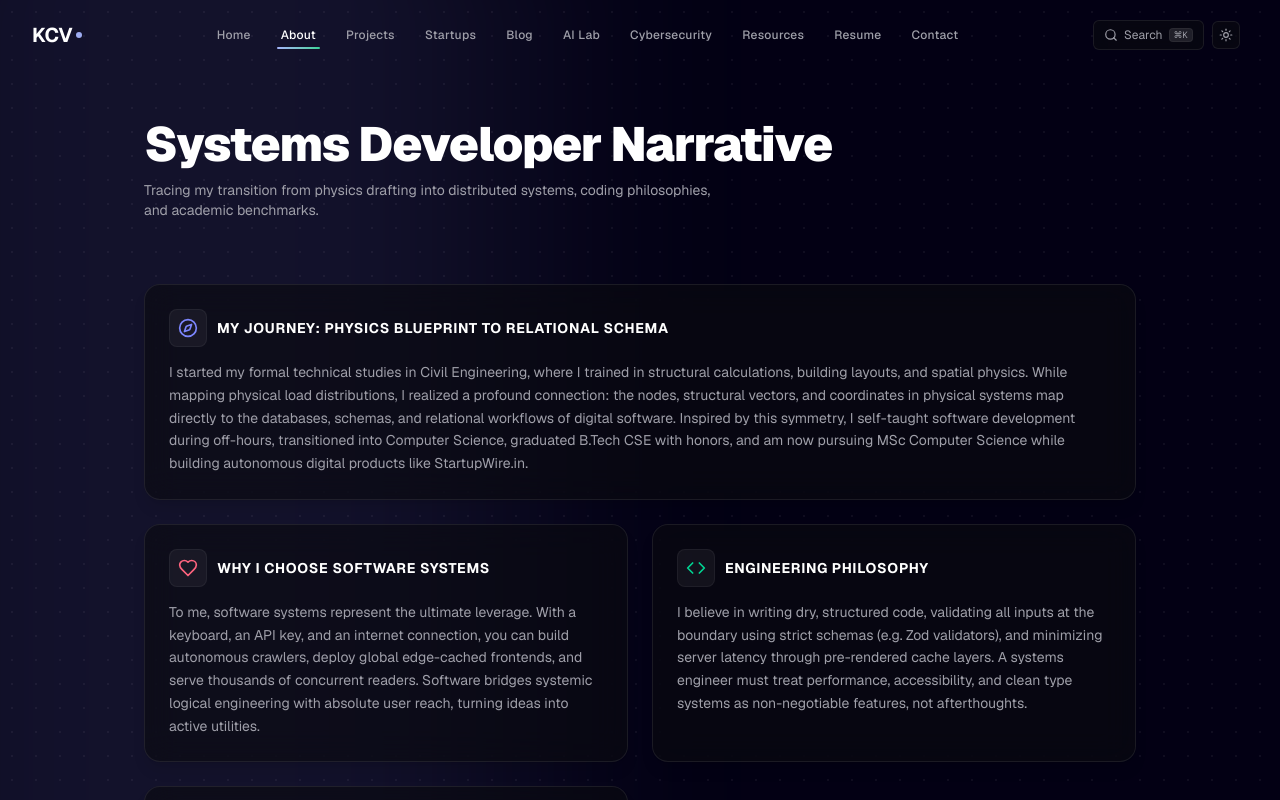
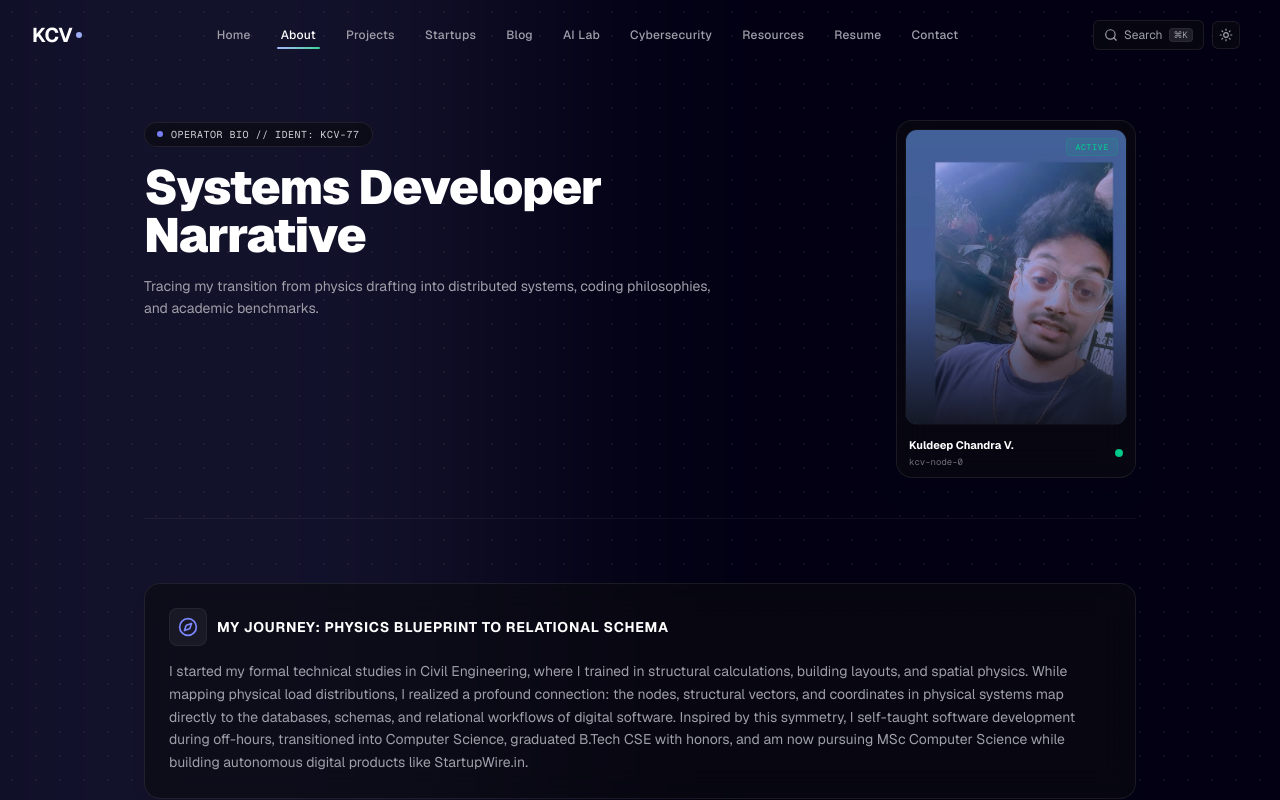
Before and after one commit to IamKady/kuldeepvishwakarma, a Next.js app: page /about in a window 1280 px wide. Shown: the top 800 px of the page. Built offline with nearby package versions, Linux system fonts and the light colour scheme.

Commit message:
feat: integrate operator profile photo on home and about pages

```diff
--- a/src/app/about/page.tsx
+++ b/src/app/about/page.tsx
@@ -87,14 +87,47 @@ export default function About() {
   return (
     <div className="max-w-5xl mx-auto px-4 space-y-16 py-6">
 
-      {/* Page Title */}
-      <div className="space-y-3 text-left">
-        <h1 className="text-3xl sm:text-5xl font-black text-white tracking-tight">
-          Systems Developer Narrative
-        </h1>
-        <p className="text-sm text-zinc-400 font-sans max-w-xl">
-          Tracing my transition from physics drafting into distributed systems, coding philosophies, and academic benchmarks.
-        </p>
+      {/* Page Title & Profile Badge */}
+      <div className="flex flex-col md:flex-row gap-8 items-start justify-between border-b border-white/5 pb-10">
+        <div className="space-y-4 text-left max-w-2xl flex-grow">
+          <div className="inline-flex items-center space-x-2 px-3 py-1 rounded-full border border-white/10 glass-panel bg-white/5">
+            <span className="w-1.5 h-1.5 rounded-full bg-indigo-400 animate-pulse" />
+            <span className="text-[10px] font-mono text-zinc-300 tracking-wider">
+              OPERATOR BIO // IDENT: KCV-77
+            </span>
+          </div>
+          <h1 className="text-3xl sm:text-5xl font-black text-white tracking-tight leading-none">
+            Systems Developer Narrative
+          </h1>
+          <p className="text-sm text-zinc-400 font-sans leading-relaxed max-w-xl">
+            Tracing my transition from physics drafting into distributed systems, coding philosophies, and academic benchmarks.
+          </p>
+        </div>
+
+        {/* Operator Badge Photo Card */}
+        <div className="w-full md:w-60 flex-shrink-0">
+          <div className="relative p-2 rounded-2xl glass-panel border-white/10 shadow-xl group overflow-hidden bg-white/[0.01]">
+            <div className="relative aspect-[3/4] rounded-xl overflow-hidden border border-white/5 bg-black/40">
+              <img
+                src="/kuldeep.jpg"
+                alt="Kuldeep Chandra Vishwakarma"
+                className="w-full h-full object-cover object-center scale-[1.02] transform hover:scale-[1.08] transition-transform duration-500"
+                style={{ objectPosition: 'center 20%' }}
+              />
+              <div className="absolute inset-0 bg-gradient-to-t from-zinc-950/80 via-transparent to-transparent pointer-events-none" />
+              <div className="absolute top-2 right-2 bg-emerald-500/10 border border-emerald-500/20 text-emerald-400 text-[8px] font-mono uppercase tracking-widest px-2 py-0.5 rounded">
+                Active
+              </div>
+            </div>
+            <div className="pt-3 px-1 flex items-center justify-between">
+              <div className="space-y-0.5">
+                <span className="text-[11px] font-bold text-white block">Kuldeep Chandra V.</span>
+                <span className="text-[9px] font-mono text-zinc-500 block">kcv-node-0</span>
+              </div>
+              <div className="w-2 h-2 rounded-full bg-emerald-400 animate-pulse border border-emerald-500/50" />
+            </div>
+          </div>
+        </div>
       </div>
 
       {/* Narrative Story Grid */}
--- a/src/app/page.tsx
+++ b/src/app/page.tsx
@@ -45,6 +45,7 @@ export default function Home() {
   const [localTime, setLocalTime] = useState('13:36 PM');
   const [dashboardTab, setDashboardTab] = useState<'status' | 'deployments' | 'radar' | 'oss' | 'books'>('status');
   const [copiedText, setCopiedText] = useState(false);
+  const [hudView, setHudView] = useState<'code' | 'photo'>('code');
 
   // Update India Time (IST) dynamically
   useEffect(() => {
@@ -210,22 +211,57 @@ export default function Home() {
             <div className="w-full p-6 rounded-xl glass-panel relative z-10 border-white/10 shadow-2xl overflow-hidden group">
               {/* Window Header */}
               <div className="flex items-center justify-between border-b border-white/5 pb-4 mb-4 font-mono text-xs text-zinc-500">
+                <div className="flex items-center space-x-3">
                   <div className="flex space-x-1.5">
-                  <span className="w-2.5 h-2.5 rounded-full bg-rose-500/60" />
-                  <span className="w-2.5 h-2.5 rounded-full bg-amber-500/60" />
-                  <span className="w-2.5 h-2.5 rounded-full bg-emerald-500/60" />
+                    <span className="w-2 h-2 rounded-full bg-rose-500/60" />
+                    <span className="w-2 h-2 rounded-full bg-amber-500/60" />
+                    <span className="w-2 h-2 rounded-full bg-emerald-500/60" />
                   </div>
-                <span>kcv-profile-engine.json</span>
+                  {/* Tab toggles */}
+                  <div className="flex items-center space-x-2 border-l border-white/10 pl-3">
+                    <button
+                      onClick={() => setHudView('code')}
+                      className={`text-[10px] font-mono tracking-wider uppercase font-semibold transition-colors cursor-pointer ${
+                        hudView === 'code' ? 'text-white border-b border-indigo-500 pb-0.5' : 'text-zinc-500 hover:text-zinc-300'
+                      }`}
+                    >
+                      Schema
+                    </button>
+                    <button
+                      onClick={() => setHudView('photo')}
+                      className={`text-[10px] font-mono tracking-wider uppercase font-semibold transition-colors cursor-pointer ${
+                        hudView === 'photo' ? 'text-white border-b border-indigo-500 pb-0.5' : 'text-zinc-500 hover:text-zinc-300'
+                      }`}
+                    >
+                      Visual
+                    </button>
+                  </div>
+                </div>
+                {hudView === 'code' ? (
                   <button
                     onClick={handleCopyProfile}
-                  className="px-2 py-0.5 rounded bg-white/5 hover:bg-white/10 text-[10px] text-zinc-400 hover:text-white transition-colors"
+                    className="px-2 py-0.5 rounded bg-white/5 hover:bg-white/10 text-[10px] text-zinc-400 hover:text-white transition-colors cursor-pointer"
                   >
                     {copiedText ? 'Copied!' : 'Copy'}
                   </button>
+                ) : (
+                  <span className="text-[9px] uppercase tracking-wider text-emerald-400 font-mono font-semibold bg-emerald-500/10 border border-emerald-500/20 px-2 py-0.5 rounded">
+                    Operator
+                  </span>
+                )}
               </div>
 
-              {/* Monospaced JSON HUD */}
-              <pre className="font-mono text-[11px] text-zinc-300 overflow-x-auto space-y-0.5 p-3 rounded bg-black/40 border border-white/5">
+              {/* Monospaced JSON HUD or Visual profile photo */}
+              <AnimatePresence mode="wait">
+                {hudView === 'code' ? (
+                  <motion.pre
+                    key="code"
+                    initial={{ opacity: 0, y: 10 }}
+                    animate={{ opacity: 1, y: 0 }}
+                    exit={{ opacity: 0, y: -10 }}
+                    transition={{ duration: 0.2 }}
+                    className="font-mono text-[11px] text-zinc-300 overflow-x-auto space-y-0.5 p-3 rounded bg-black/40 border border-white/5"
+                  >
                     <span className="text-zinc-500">// Personal Identity Schema</span>
                     <br/>{`{`}
                     <br/>  <span className="text-indigo-400">"name"</span>: <span className="text-emerald-400">"Kuldeep Chandra Vishwakarma"</span>,
@@ -239,7 +275,52 @@ export default function Home() {
                     <br/>  ],
                     <br/>  <span className="text-indigo-400">"status"</span>: <span className="text-emerald-400">"Open to software roles"</span>
                     <br/>{`}`}
-              </pre>
+                  </motion.pre>
+                ) : (
+                  <motion.div
+                    key="photo"
+                    initial={{ opacity: 0, y: 10 }}
+                    animate={{ opacity: 1, y: 0 }}
+                    exit={{ opacity: 0, y: -10 }}
+                    transition={{ duration: 0.2 }}
+                    className="relative aspect-[4/3] w-full rounded-lg overflow-hidden border border-white/5 bg-black/40 flex items-center justify-center group/img"
+                  >
+                    <img
+                      src="/kuldeep.jpg"
+                      alt="Kuldeep Chandra Vishwakarma"
+                      className="absolute inset-0 w-full h-full object-cover transform scale-[1.08] hover:scale-[1.15] transition-transform duration-700"
+                      style={{ objectPosition: 'center 20%' }}
+                    />
+                    <div className="absolute inset-0 bg-gradient-to-t from-black/90 via-black/35 to-transparent pointer-events-none" />
+
+                    {/* Decorative cyber overlays */}
+                    <div className="absolute top-2 left-2 flex items-center space-x-1.5 bg-black/60 backdrop-blur-md border border-white/10 px-2 py-0.5 rounded text-[8px] font-mono tracking-widest text-zinc-300">
+                      <span className="w-1.5 h-1.5 rounded-full bg-emerald-400 animate-pulse" />
+                      <span>SYS_ACTIVE</span>
+                    </div>
+
+                    <div className="absolute top-2 right-2 bg-indigo-500/10 border border-indigo-500/20 text-indigo-300 text-[8px] font-mono uppercase tracking-widest px-2 py-0.5 rounded">
+                      Ver: 1.4.6
+                    </div>
+
+                    {/* Scanlines visual effect overlay */}
+                    <div className="absolute inset-0 pointer-events-none bg-scanlines opacity-10" />
+
+                    {/* Tech frames */}
+                    <div className="absolute left-0 top-1/4 bottom-1/4 w-[2px] bg-gradient-to-b from-transparent via-indigo-500 to-transparent" />
+                    <div className="absolute right-0 top-1/4 bottom-1/4 w-[2px] bg-gradient-to-b from-transparent via-emerald-500 to-transparent" />
+
+                    <div className="absolute bottom-3 left-3 right-3 text-left space-y-1">
+                      <h3 className="text-xs font-bold text-white font-sans tracking-tight">
+                        Kuldeep Chandra Vishwakarma
+                      </h3>
+                      <p className="text-[9px] text-zinc-400 font-mono flex items-center gap-1">
+                        <span className="text-indigo-400">Node:</span> MSc CS • Full-Stack Developer
+                      </p>
+                    </div>
+                  </motion.div>
+                )}
+              </AnimatePresence>
 
               <div className="pt-4 flex justify-between items-center text-[10px] text-zinc-500 font-mono">
                 <div className="flex items-center space-x-1.5">
```
Also changed, not shown: public/kuldeep.jpg (added). Lines whose indentation alone changed are shown as unchanged.
